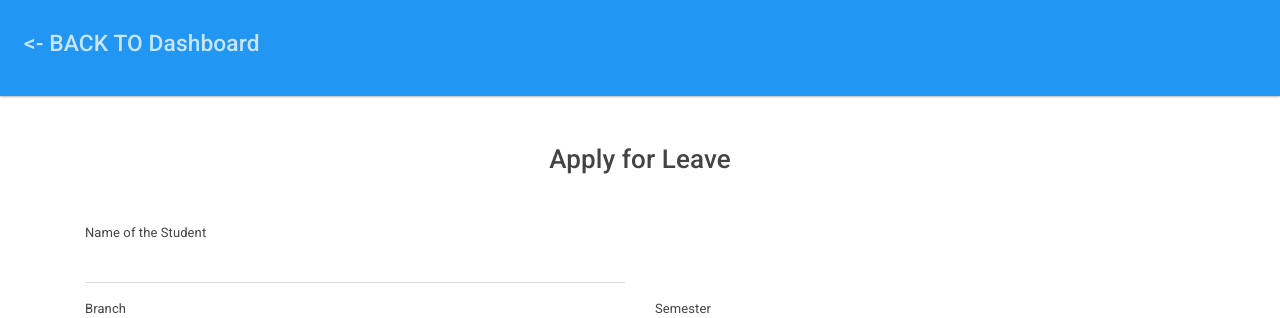
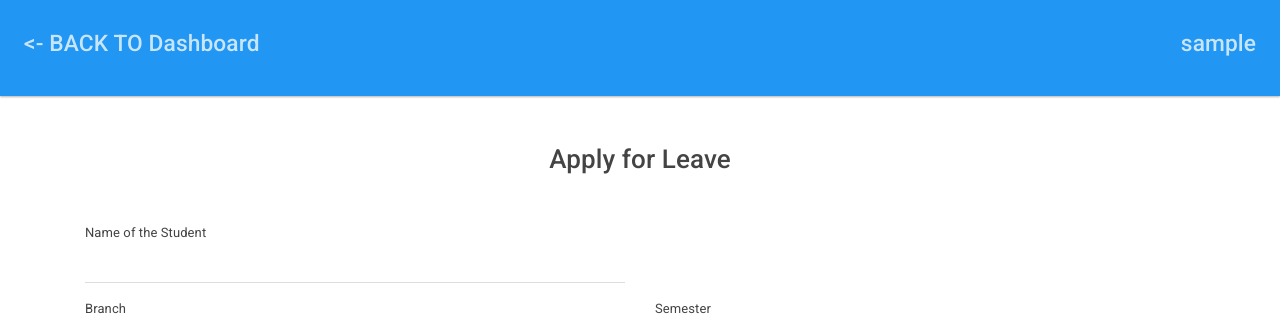
Before and after one commit to GeekHaven/Leave-Application-Portal, a PHP site: page /form.php in a window 1280 px wide. Shown: the top 318 px of the page. Run offline with PHP 8.4, Linux system fonts and the light colour scheme; a user stored in the database is signed in; some libraries are stand-ins or nearby versions.

Commit message:
Solved issue #16, Added username in navbar of form.php

```diff
--- a/form.php
+++ b/form.php
@@ -43,7 +43,11 @@
                     <h3><a class="nav-link" href="student_dashboard.php"><- BACK TO Dashboard</a></h3>
                 </li>
             </ul>
-
+            <ul class="navbar-nav">
+                <li class="nav-item float-right">
+                    <h3><a class="nav-link" href="student_dashboard.php"><?php echo $_SESSION['user'] ?></a></h3>
+                </li>
+            </ul>
         </div>
     </nav>
     <!-- End Navbar -->
```
